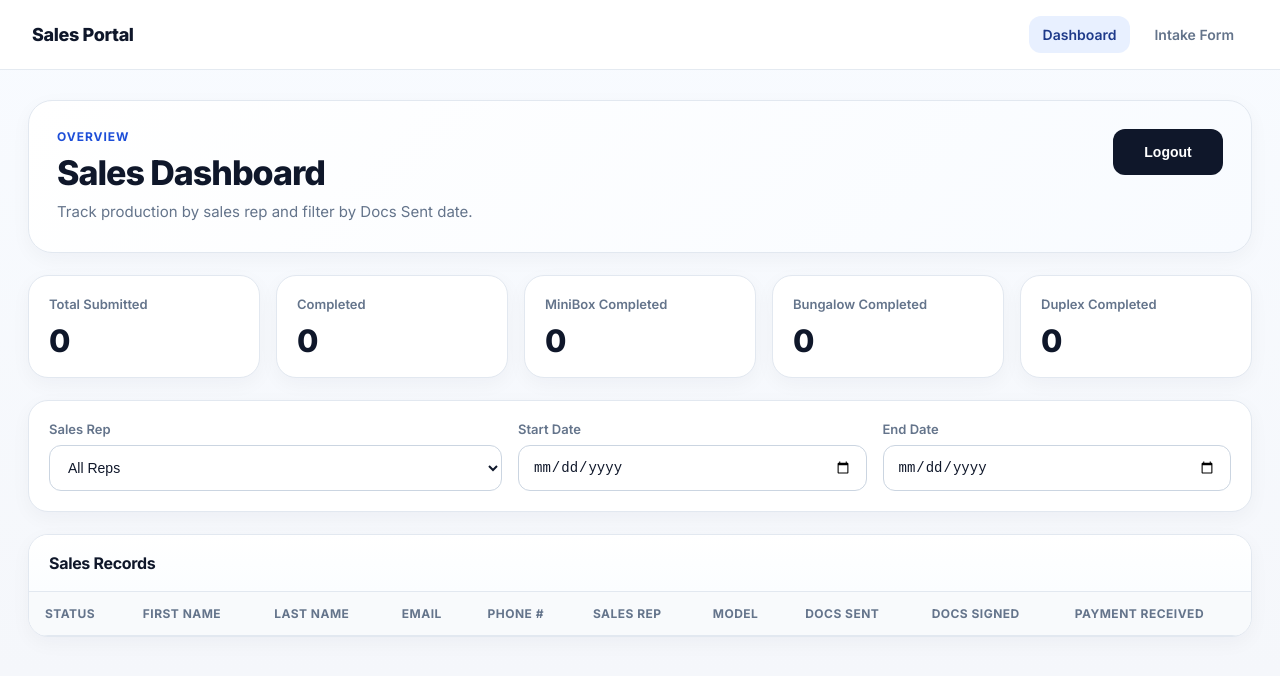
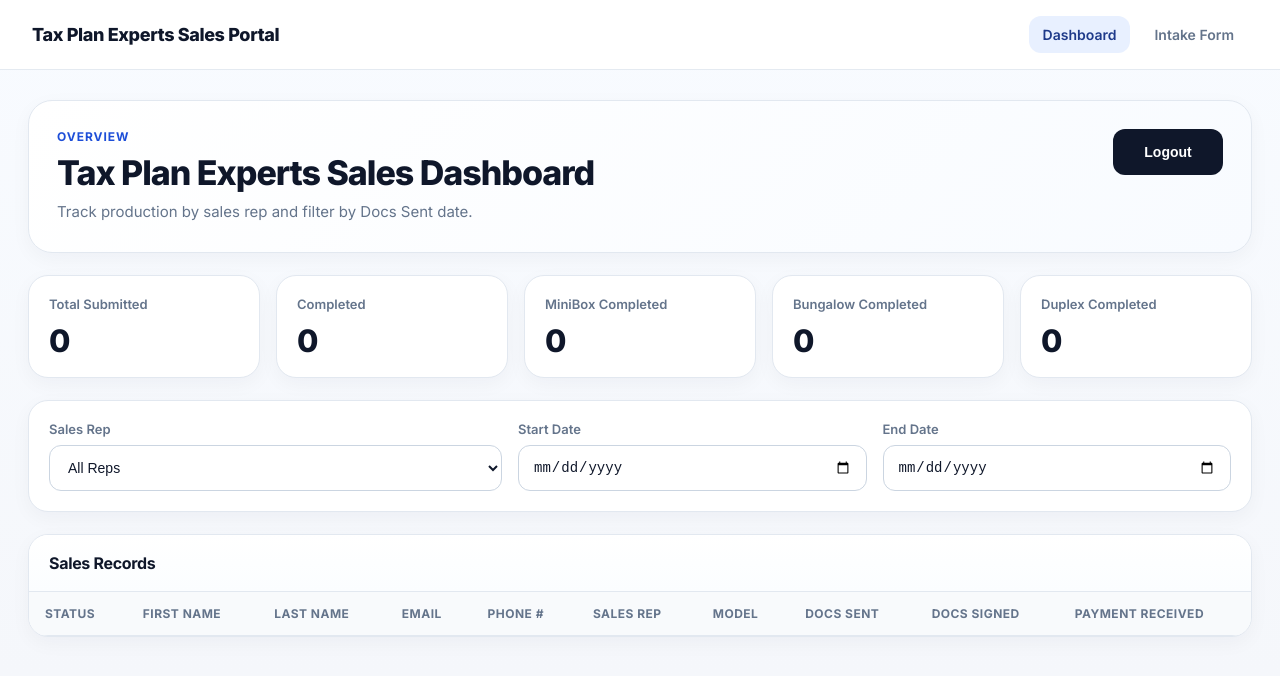
Before and after one commit to MoistQuackers/TPE, a website: page dashboard.html in a window 1280 px wide. Drawn offline with Linux system fonts and the light colour scheme; no server answers; sample sign-in values are in the browser's storage.

Commit message:
Update dashboard.html

```diff
--- a/dashboard.html
+++ b/dashboard.html
@@ -12,13 +12,13 @@
 <body>
   <div class="nav-bar">
     <div class="nav-left">
-      <div class="logo">Sales Portal</div>
+      <div class="logo">Tax Plan Experts Sales Portal</div>
     </div>
 
     <div class="nav-links">
       <a href="/dashboard.html" class="nav-link active">Dashboard</a>
       <a
-        href="https://form.jotform.com/260364826179061/?advisor=Tax%20Plan%20Experts"
+        href="https://form.jotform.com/260836034372152/?advisor=Tax%20Plan%20Experts"
         target="_blank"
         rel="noopener noreferrer"
         class="nav-link"
@@ -32,7 +32,7 @@
     <section class="hero-card">
       <div>
         <p class="eyebrow">Overview</p>
-        <h1 class="page-title">Sales Dashboard</h1>
+        <h1 class="page-title">Tax Plan Experts Sales Dashboard</h1>
         <p class="page-subtitle">Track production by sales rep and filter by Docs Sent date.</p>
       </div>
 
```
